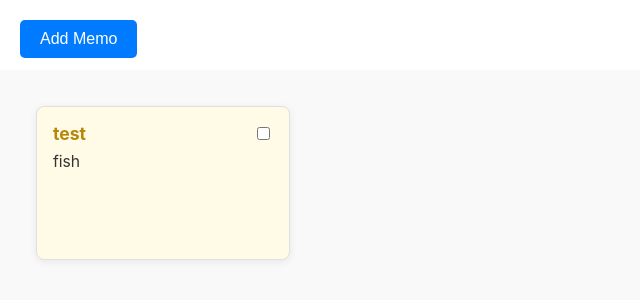
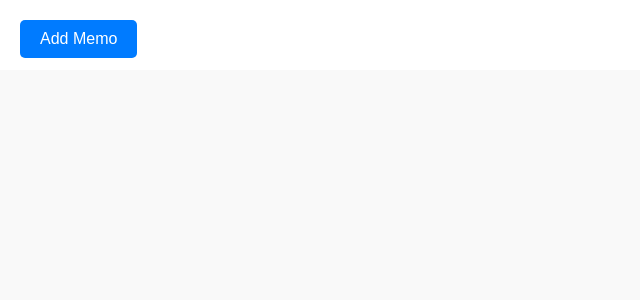
Before and after one commit to JackMorin25/tasks, a React (Create React App) app in the folder frontend/: page / in a window 1280 px wide. Shown: the top 300 px of the page, without its empty margins (0-640 px from the left). Built offline with nearby package versions, Linux system fonts and the light colour scheme.

Commit message:
got rid of template memo being displayed on first view

```diff
--- a/frontend/src/components/mainpage.jsx
+++ b/frontend/src/components/mainpage.jsx
@@ -12,7 +12,7 @@ const Mainpage = () => {
 
 
     useEffect(() => {
-        setMemos([{ title: "test", content: "fish" }]);
+
     }, []);
 
     function addMemo() {
@@ -32,7 +32,9 @@ const Mainpage = () => {
             </div>
 
             <div id="note-location">
-                {memos.map(memos => <Memo title={memos.title} content={memos.content} />)}
+                {memos.length > 0 &&
+                    memos.map(memos => <Memo title={memos.title} content={memos.content} />)
+                }
             </div>
         </div>
 
```
